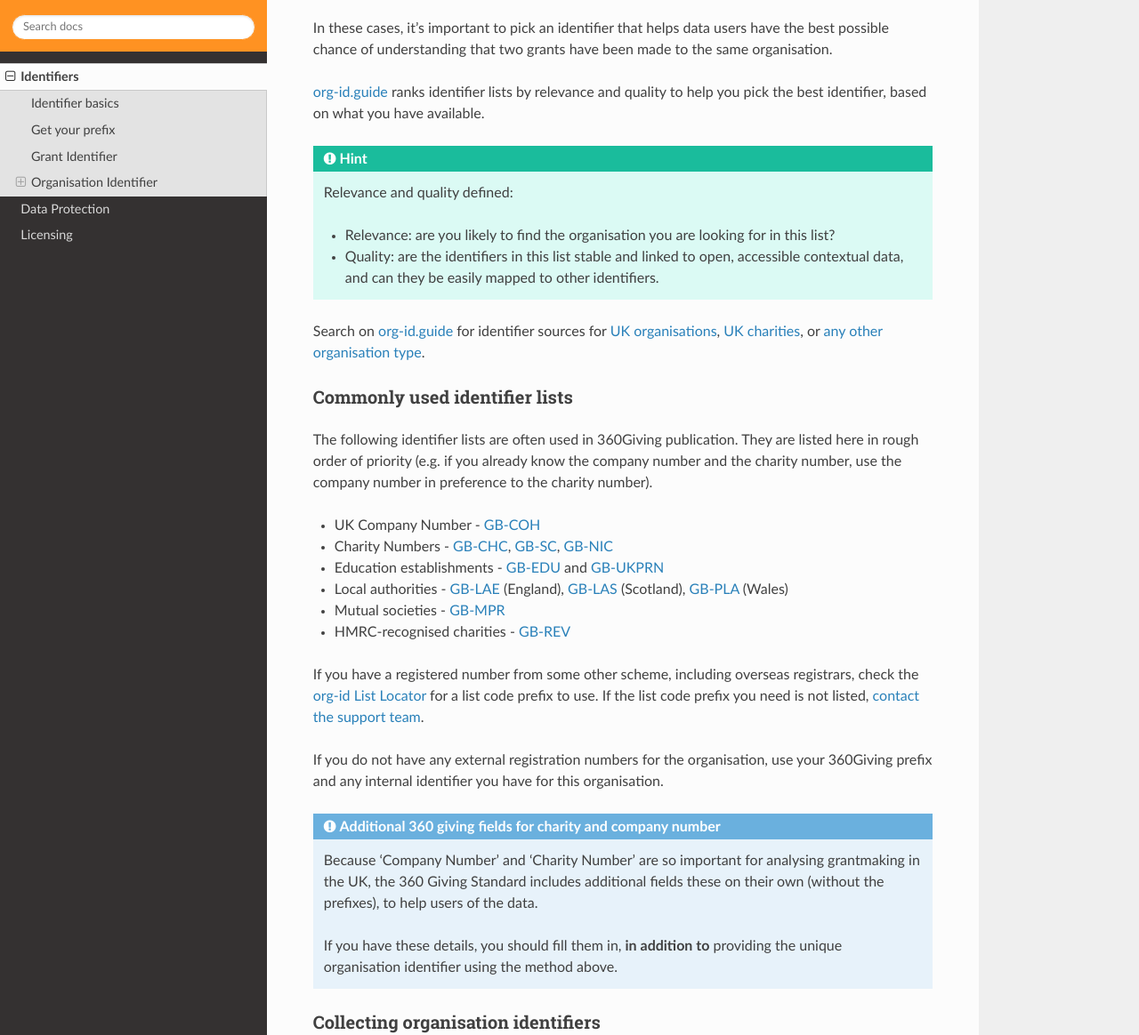
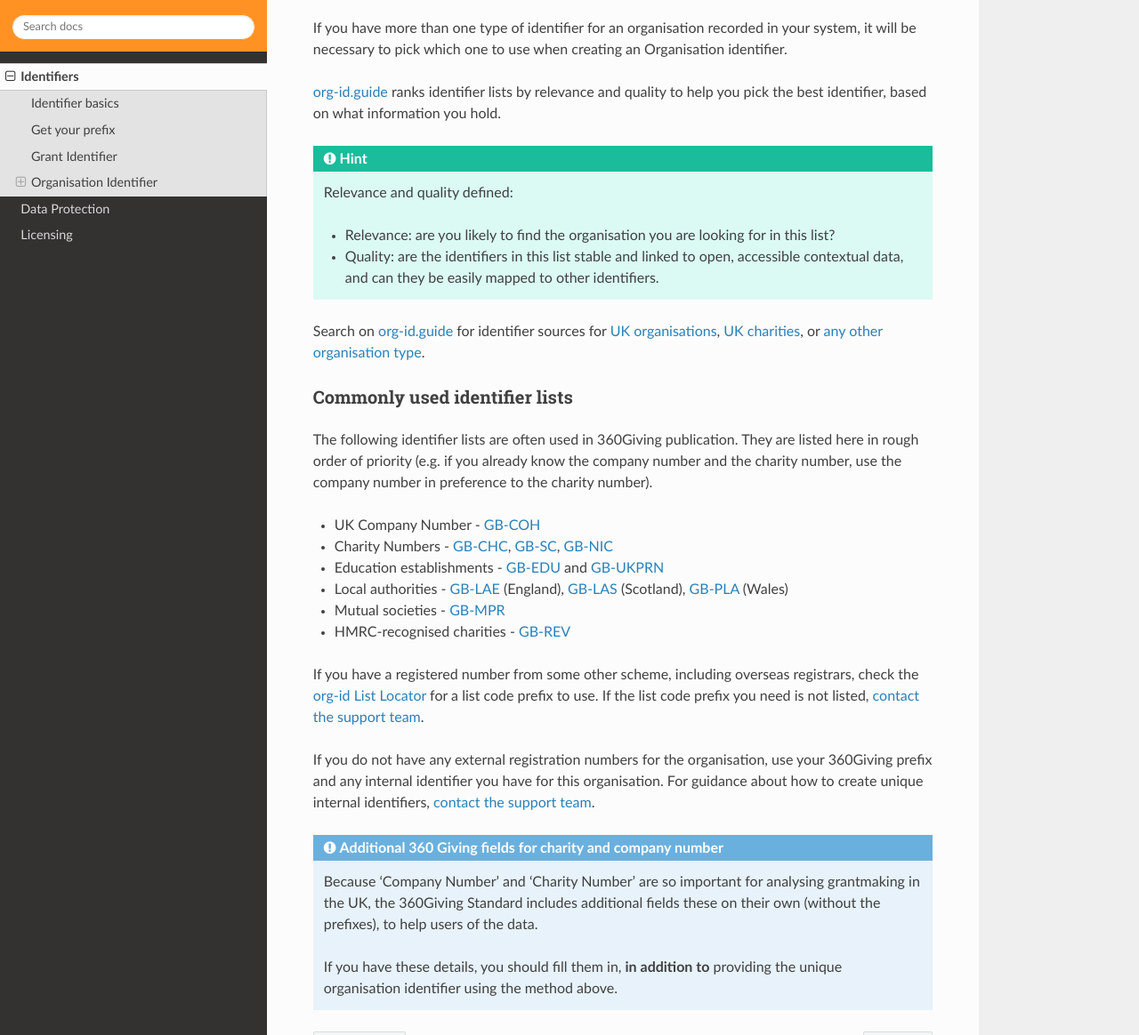
Before and after one commit to ThreeSixtyGiving/standard, a Sphinx documentation site: the page built from documentation/identifiers.md, in a window 1280 px wide and 1400 px high, scrolled down 2580 px. Shown: the part 236-1400 px from the top of the window at 89% size. Built offline with Sphinx 7.4.7 and the Read the Docs theme 2.0.0, drawn with Linux system fonts in a browser that asks for light colours; pages that are not in the unit, such as notebooks, are missing from menus; some of the changed text lies outside the part shown.

Commit message:
final review commits

````diff
--- a/documentation/identifiers.md
+++ b/documentation/identifiers.md
@@ -62,7 +62,7 @@
 
 1. Make sure you have asked for a 360Giving prefix.
 2. Look for an existing internal identifier given to your grants (for example, a sequential number assigned to each grant at the point of application). The important thing is that the identifier should be unique inside your organisation, so adding the prefix will make it unique across the whole world.
-3. Add this to the end of your 360Giving prefix.
+3. Add your 360Giving prefix in front of your identifier.
 
 ```eval_rst
 .. admonition:: For example
@@ -115,9 +115,9 @@
 
 Some organisations have more than one identifier: they might be a charity **and** a company (charitable companies), or a charity **and** an educational establishment.
 
-In these cases, it's important to pick an identifier that helps data users have the best possible chance of understanding that two grants have been made to the same organisation.
+If you have more than one type of identifier for an organisation recorded in your system, it will be necessary to pick which one to use when creating an Organisation identifier.
 
-[org-id.guide](http://org-id.guide) ranks identifier lists by relevance and quality to help you pick the best identifier, based on what you have available.
+[org-id.guide](http://org-id.guide) ranks identifier lists by relevance and quality to help you pick the best identifier, based on what information you hold.
 
 ```eval_rst
 
@@ -142,20 +142,14 @@
 
 If you have a registered number from some other scheme, including overseas registrars, check the [org-id List Locator](http://org-id.guide/) for a list code prefix to use. If the list code prefix you need is not listed, [contact the support team](http://www.threesixtygiving.org/contact/).
 
-If you do not have any external registration numbers for the organisation, use your 360Giving prefix and any internal identifier you have for this organisation.
+If you do not have any external registration numbers for the organisation, use your 360Giving prefix and any internal identifier you have for this organisation. For guidance about how to create unique internal identifiers, [contact the support team](mailto:support@threesixtygiving.org).
 
 
 ```eval_rst
 
-.. admonition:: Additional 360 giving fields for charity and company number
+.. admonition:: Additional 360 Giving fields for charity and company number
 
-   Because 'Company Number' and 'Charity Number' are so important for analysing grantmaking in the UK, the 360 Giving Standard includes additional fields these on their own (without the prefixes), to help users of the data.
+   Because 'Company Number' and 'Charity Number' are so important for analysing grantmaking in the UK, the 360Giving Standard includes additional fields these on their own (without the prefixes), to help users of the data.
 
    If you have these details, you should fill them in, **in addition to** providing the unique organisation identifier using the method above.
 ```
-
-### Collecting organisation identifiers
-
-Make sure that when you collect charity or company numbers, you clearly identify in your forms or systems which type of number they are.
-
-If you have these details, you should include them in the Company Number and Charity Number fields, **in addition to** providing the unique organisation identifier using the method above.
````
Also changed, not shown: other parts of documentation/identifiers.md (+1 -1 lines).
